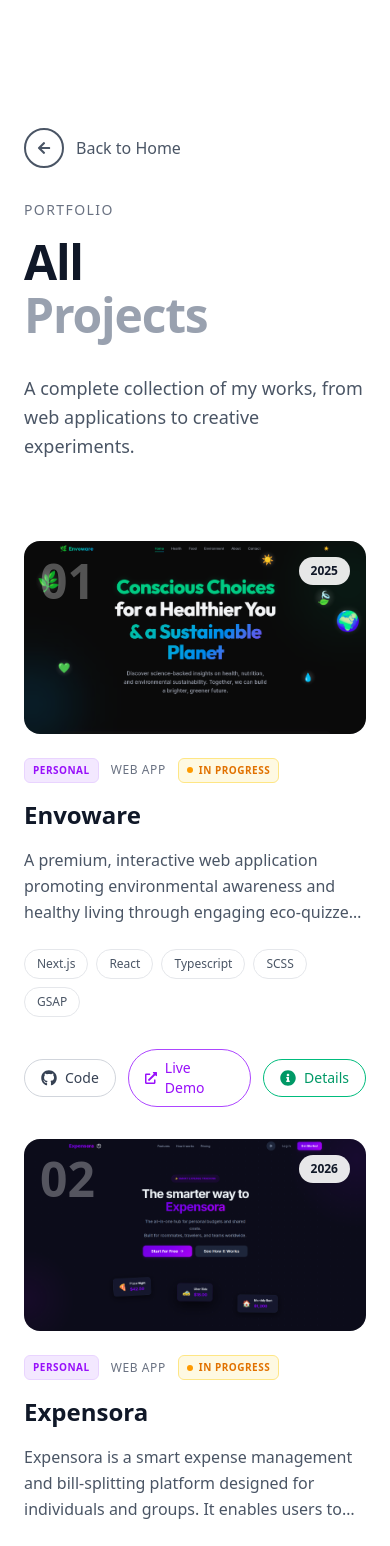
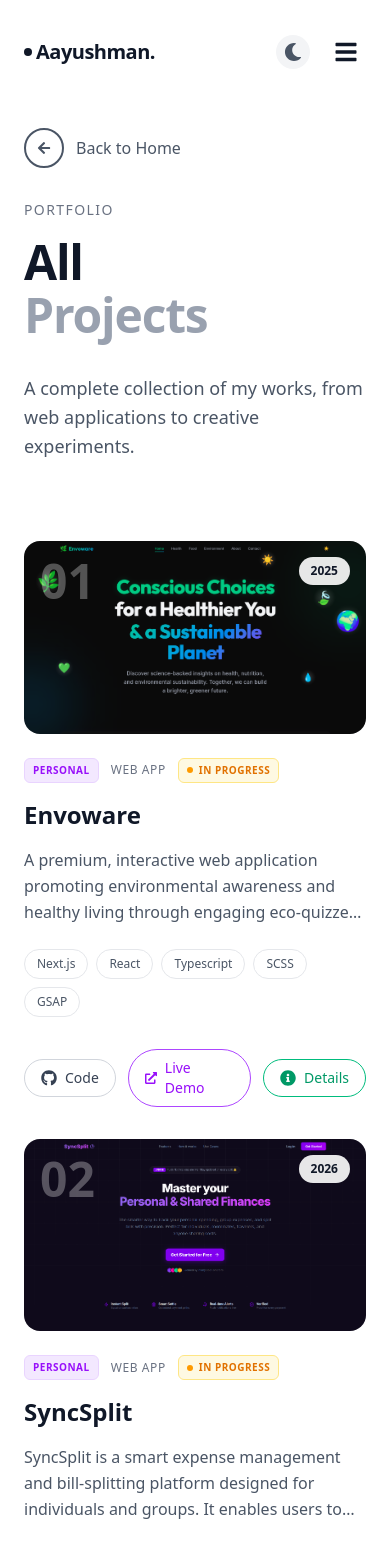
Before and after one commit to aayushman108/My-Portfolio, a Next.js app: page /projects in a window 390 px wide. Shown: the top 1546 px of the page. Built offline with nearby package versions, Linux system fonts and the light colour scheme.

Commit message:
style: ui enhance

```diff
--- a/src/app/layout.tsx
+++ b/src/app/layout.tsx
@@ -4,6 +4,7 @@ import "./globals.css";
 import CustomCursor from "@/components/CustomCursor";
 import { ThemeProvider } from "@/components/theme-provider";
 import SmoothScroll from "@/components/SmoothScroll";
+import Navbar from "@/components/Navbar";
 
 const geistSans = Geist({
   variable: "--font-geist-sans",
@@ -289,6 +290,7 @@ export default function RootLayout({
         >
           <SmoothScroll>
             <CustomCursor />
+            <Navbar />
             {children}
           </SmoothScroll>
         </ThemeProvider>
--- a/src/app/page.tsx
+++ b/src/app/page.tsx
@@ -1,4 +1,3 @@
-import Navbar from "@/components/Navbar";
 import Hero from "@/components/Hero";
 import About from "@/components/About";
 import Projects from "@/components/Projects";
@@ -10,7 +9,6 @@ export default function Home() {
   return (
     <>
       <HomeScrollManager />
-      <Navbar />
       <main className="min-h-screen bg-background text-foreground selection:bg-purple-500/30">
         <Hero />
         <About />
--- a/src/components/About.tsx
+++ b/src/components/About.tsx
@@ -143,9 +143,9 @@ const About = () => {
         >
           {/* Left: Bio Text */}
           <div className="about-content lg:col-span-7 space-y-6 grid">
-            <p className="text-2xl md:text-3xl font-light text-gray-900 dark:text-white leading-relaxed">
-              I&apos;m <span className="font-semibold">Aayushman Sharma</span>, a
-              Frontend Software Engineer with over{" "}
+            <p className="text-xl md:text-2xl font-light text-gray-900 dark:text-white leading-relaxed">
+              I&apos;m <span className="font-semibold">Aayushman Sharma</span>,
+              a Frontend Software Engineer with over{" "}
               <span className="font-semibold">
                 2 years of professional experience{" "}
               </span>
--- a/src/components/Navbar.tsx
+++ b/src/components/Navbar.tsx
@@ -30,9 +30,9 @@ const Navbar = () => {
   }, []);
 
   const navLinks = [
-    { name: "About", href: "#about" },
-    { name: "Projects", href: "#projects" },
-    { name: "Contact", href: "#contact" },
+    { name: "About", href: "/#about" },
+    { name: "Projects", href: "/#projects" },
+    { name: "Contact", href: "/#contact" },
   ];
 
   return (
--- a/src/components/SectionHeader.tsx
+++ b/src/components/SectionHeader.tsx
@@ -74,13 +74,13 @@ export const SectionHeader = ({
           <span className="text-sm font-medium tracking-widest uppercase text-gray-500 dark:text-gray-400 mb-4 block">
             {label}
           </span>
-          <h2 className="text-3xl md:text-6xl lg:text-7xl font-black text-gray-900 dark:text-white leading-[1.2] tracking-tight">
+          <h2 className="text-3xl md:text-4xl lg:text-5xl font-black text-gray-900 dark:text-white leading-[1.2] tracking-tight">
             <div
               style={{
                 clipPath: "polygon(0% 100%, 100% 100%, 100% 0%, 0% 0%)",
               }}
             >
-              <span className="section-text-reveal translate-y-40 block">
+              <span className="section-text-reveal sm:translate-y-15 translate-y-30 block">
                 {title}
               </span>
             </div>
@@ -89,7 +89,7 @@ export const SectionHeader = ({
                 clipPath: "polygon(0% 100%, 100% 100%, 100% 0%, 0% 0%)",
               }}
             >
-              <span className="section-text-reveal translate-y-40 text-gray-400 dark:text-gray-600 block">
+              <span className="section-text-reveal sm:translate-y-15 translate-y-30 text-gray-400 dark:text-gray-600 block">
                 {subtitle}
               </span>
             </div>
--- a/src/data/projects.ts
+++ b/src/data/projects.ts
@@ -39,15 +39,25 @@ export const PROJECTS: Project[] = [
   },
   {
     id: 2,
-  title: "Expensora",
-  description: "Expensora is a smart expense management and bill-splitting platform designed for individuals and groups. It enables users to efficiently track personal and shared expenses, manage group finances, and simplify settlements through intelligent algorithms. With flexible splitting options and detailed monthly insights, Expensora helps users maintain financial clarity and accountability.",
-  tech: ["Next.js", "TypeScript", "Redux", "GSAP", "Node.js", "Express", "PostgreSQL", "Knex.js"],
+    title: "SyncSplit",
+    description:
+      "SyncSplit is a smart expense management and bill-splitting platform designed for individuals and groups. It enables users to efficiently track personal and shared expenses, manage group finances, and simplify settlements through intelligent algorithms. With flexible splitting options and detailed monthly insights, SyncSplit helps users maintain financial clarity and accountability.",
+    tech: [
+      "Next.js",
+      "TypeScript",
+      "Redux",
+      "GSAP",
+      "Node.js",
+      "Express",
+      "PostgreSQL",
+      "Knex.js",
+    ],
     github: "https://github.com/aayushman108/expense-routine-tracker",
-  live: "https://expensora.netlify.app",
+    live: "https://syncsplit.netlify.app",
     year: "2026",
     category: "Web App",
     type: "Personal",
-  image: "/images/expensora.png",
+    image: "/images/syncsplit.png",
     status: "In-Progress",
     features: {
       current: [
@@ -56,25 +66,24 @@ export const PROJECTS: Project[] = [
         "Track personal and group expenses",
         "Flexible bill splitting (equal, percentage-based, and custom amounts)",
         "Smart settlement system to minimize transactions",
-      "Monthly expense insights (overall, personal, and group-wise)"
+        "Monthly expense insights (overall, personal, and group-wise)",
+        "Downloadable expense reports",
+        "Email notifications and alerts",
+        "Real-time Push notifications",
       ],
-    inProgress: [
-      "Automated monthly settlement email notifications",
-      "Admin-triggered email reminders for pending settlements"
-    ],
+      inProgress: [],
       planned: [
         "Group chat for seamless communication",
-      "Downloadable expense reports",
-      "Email notifications and alerts",
         "Receipt scanning and expense extraction",
-      "Multi-currency support"
+        "Multi-currency support",
       ],
     },
   },
   {
     id: 3,
     title: "Annapurna",
-  description: "A modern restaurant web application focused on delivering an immersive dining experience through a visually rich and responsive UI. Built as a frontend-first platform with a scalable architecture to support future backend integration and operational automation.",
+    description:
+      "A modern restaurant web application focused on delivering an immersive dining experience through a visually rich and responsive UI. Built as a frontend-first platform with a scalable architecture to support future backend integration and operational automation.",
     tech: ["Next.js", "TypeScript", "Tailwind CSS", "GSAP"],
     github: "https://github.com/aayushman108/Restaurant-app",
     live: "https://annapurnafoodz.netlify.app",
@@ -88,7 +97,7 @@ export const PROJECTS: Project[] = [
         "Responsive UI across devices",
         "Interactive Digital Menu",
         "Smooth animations",
-      "Multi-page navigation (Home, About, Contact, Book a Table)"
+        "Multi-page navigation (Home, About, Contact, Book a Table)",
       ],
       inProgress: [],
       planned: [
@@ -98,7 +107,7 @@ export const PROJECTS: Project[] = [
         "Online Payment Gateway Integration",
         "Admin Dashboard for Restaurant Management",
         "Order Management System",
-      "User Authentication & Roles"
+        "User Authentication & Roles",
       ],
     },
   },
@@ -183,7 +192,7 @@ export const PROJECTS: Project[] = [
         "Business onboarding workflow",
         "Landing and detailed service pages",
         "Dynamic pricing plans",
-      "Payment gateway integration"
+        "Payment gateway integration",
       ],
       inProgress: [],
       planned: [],
@@ -207,10 +216,10 @@ export const PROJECTS: Project[] = [
         "User matchmaking system",
         "Real-time chat",
         "Profile-based suggestions",
-      "Advanced search and filtering"
+        "Advanced search and filtering",
       ],
       inProgress: [],
       planned: [],
     },
-}
+  },
 ];
```
Also changed, not shown: public/images/syncsplit.png (added). Lines whose indentation alone changed are shown as unchanged.
